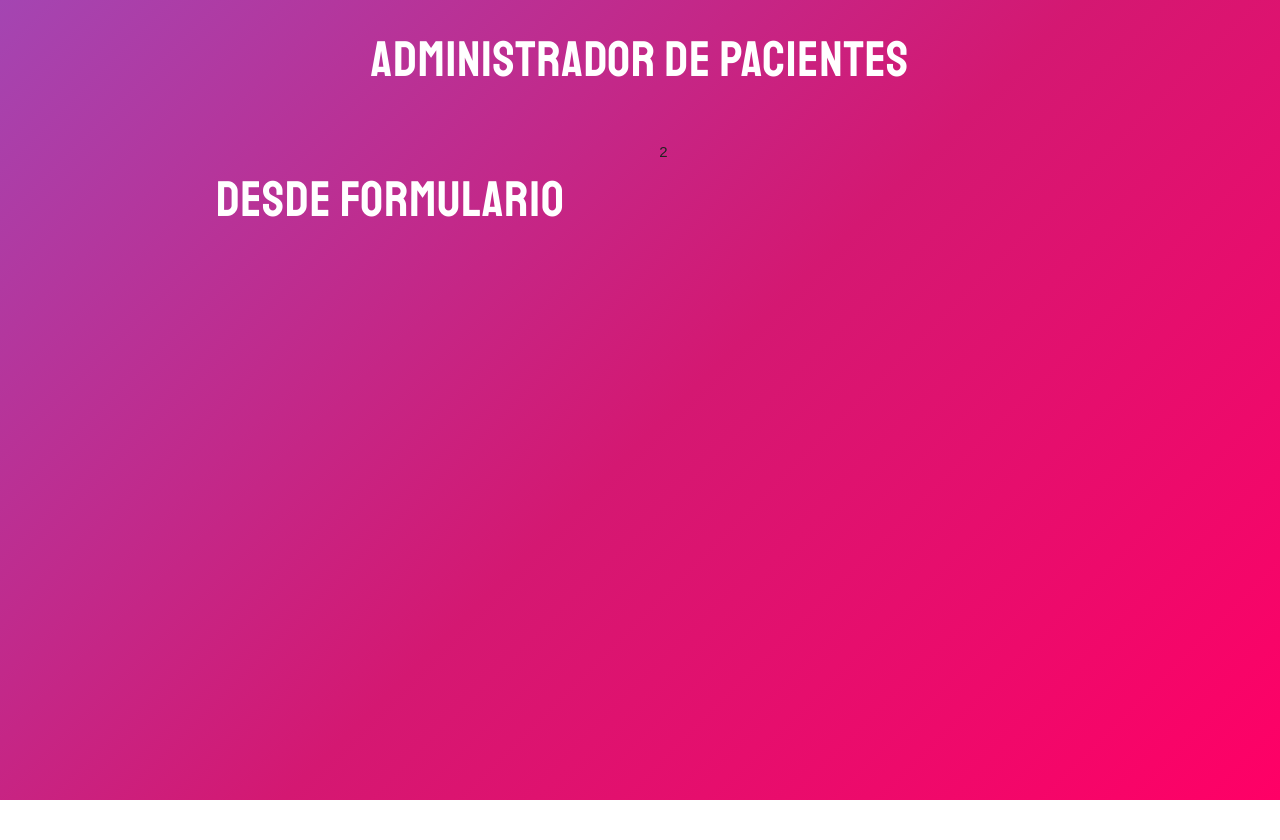
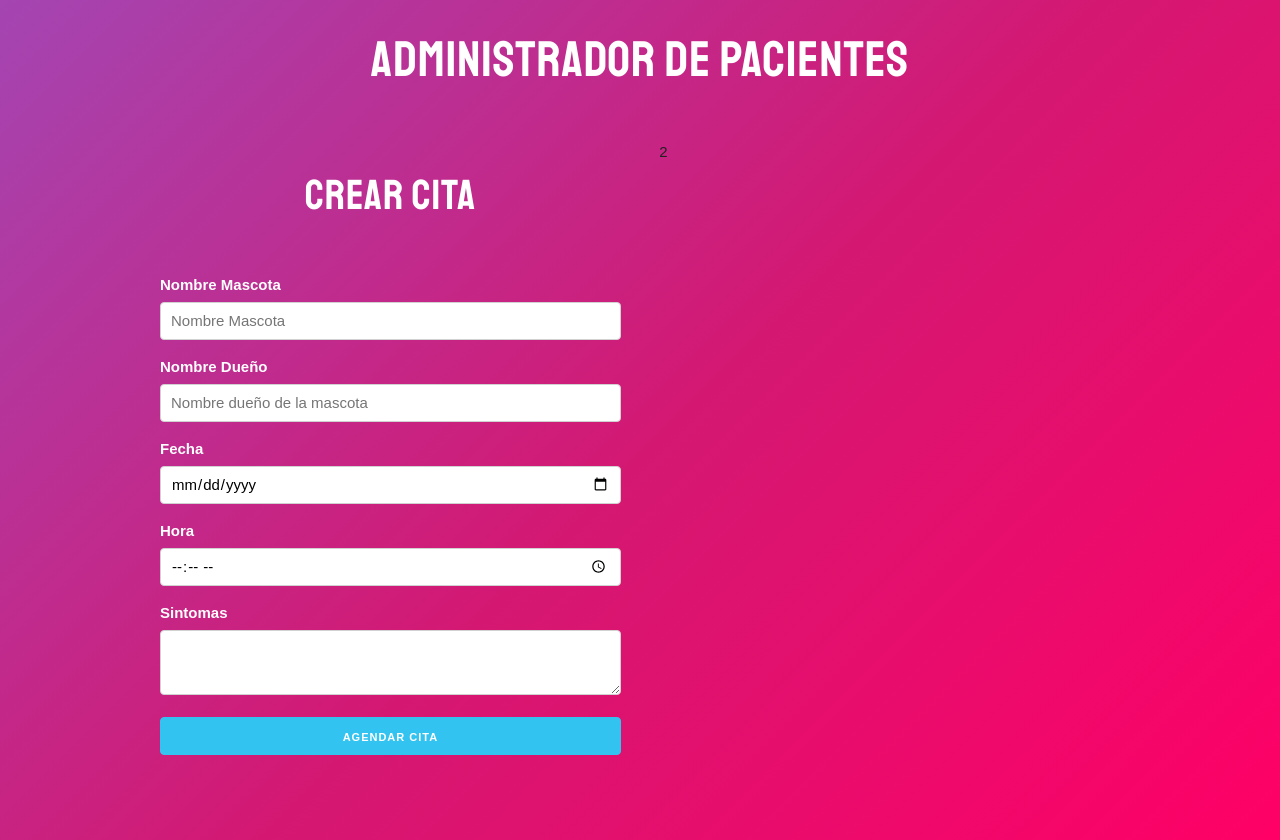
Before and after one commit to RobertoBlanco20/Administrador-de-citas, a React (Create React App) app: page / in a window 1280 px wide. Before the commit the page ends 800 px from the top, so only its background shows below. Built offline with nearby package versions, Linux system fonts and the light colour scheme.

Commit message:
creando formulario

```diff
--- a/src/components/Formulario.js
+++ b/src/components/Formulario.js
@@ -1,8 +1,66 @@
-import React from 'react';
+import React, { Fragment } from 'react';
 
 const Formulario = () => {
     return (
-        <h1>Desde formulario</h1>
+        <Fragment>
+            <h2>Crear Cita</h2>
+
+            <form action="#" method="post">
+                <label for="mascota">Nombre Mascota</label>
+                <input
+                    type="text"
+                    name="mascota"
+                    className='u-full-width'
+                    id="nombreMascota"
+                    placeholder='Nombre Mascota'
+                    required
+                />
+
+                <label for='nombreDuenio'>Nombre Dueño</label>
+                <input
+                    type="text"
+                    name='propietario'
+                    className='u-full-width'
+                    id="nombreDuenio"
+                    placeholder='Nombre dueño de la mascota'
+                    required
+                />
+
+                <label for='fecha'>Fecha</label>
+                <input
+                    type='date'
+                    name='fecha'
+                    className='u-full-width'
+                    id='fecha'
+                    required
+                />
+
+                <label for='hora'>Hora</label>
+                <input
+                    type='time'
+                    name='hora'
+                    className='u-full-width'
+                    id='hora'
+                    required
+                    />
+
+                <label for='sintomas'>Sintomas</label>
+                <textarea
+                    name='sintomas'
+                    id='sintomas'
+                    className='u-full-width'
+                ></textarea>
+
+                <br/>
+                <button
+                    type="submit"
+                    className='u-full-width button-primary'
+                    id='boton'
+                    >Agendar Cita
+                </button>
+            </form>
+
+        </Fragment>
      );
 }
 
```
